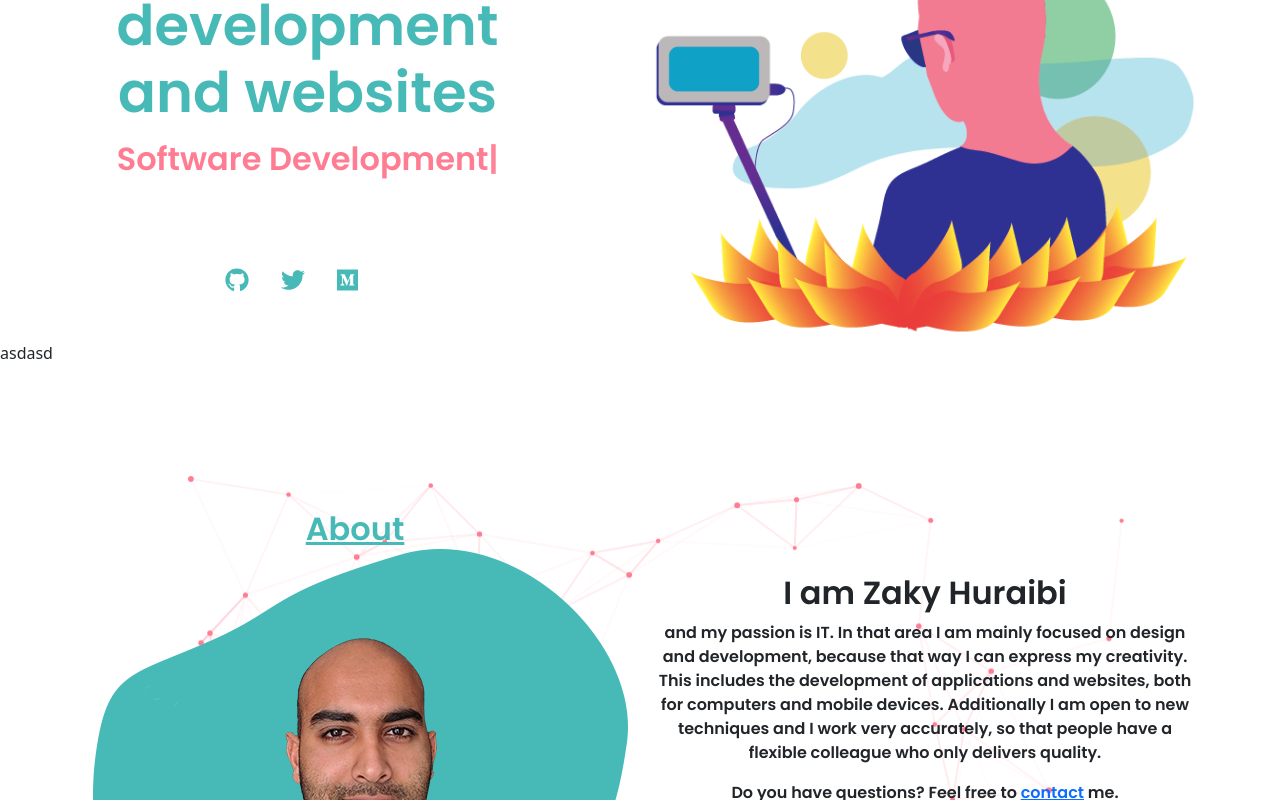
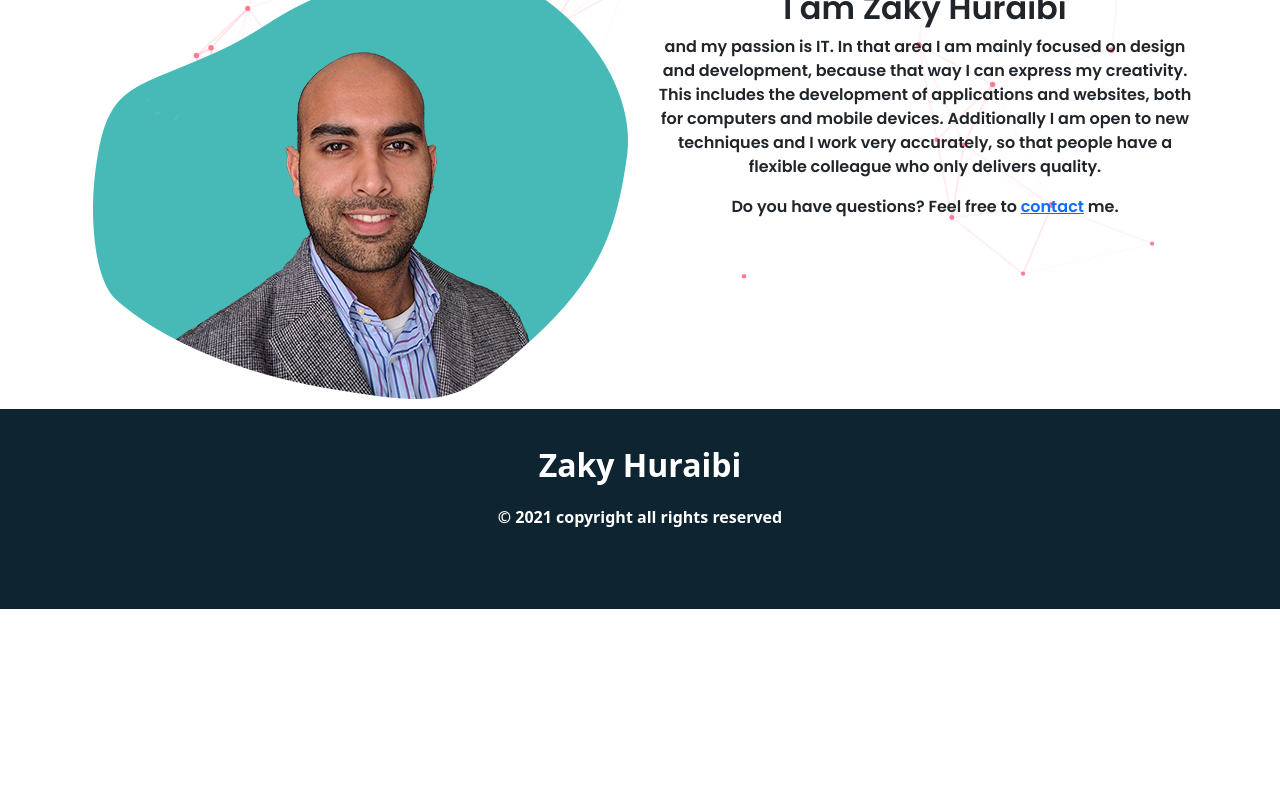
Before and after one commit to superzaky/portfolio-react, a React (Create React App) app: page /about in a window 1280 px wide. Shown: the part 220-1020 px from the top of the page. After the commit the page ends 829 px from the top, so only its background shows below. Built offline with nearby package versions, Linux system fonts and the light colour scheme.

Commit message:
change page after click on link

```diff
--- a/src/App.js
+++ b/src/App.js
@@ -5,32 +5,22 @@ import Header from "./components/Header";
 import Layout from "./components/Layout";
 import About from "./components/About";
 import Footer from "./components/Footer";
-import ParticlesComponent from './components/Particles';
 import Portfolio from "./components/Portfolio";
-import { Routes, Route, Outlet, Link } from "react-router-dom";
+import { Routes, Route, Link } from "react-router-dom";
 
 function App() {
   return (
     <>
       <Navbar />
-      <Header/>
       <Routes>
         <Route path="/" element={<Layout />}>
-          <Route index element={<About />} />
+          <Route index element={<Header />} />
           <Route path="about" element={<About />} />
           <Route path="portfolio" element={<Portfolio />} />
           <Route path="*" element={<NoMatch />} />
         </Route>
       </Routes>
-      <div className="block">
-        <ParticlesComponent id="particles" className="particles-canvas" />
-        <About />
-      </div>
       <Footer />
-            {/* An <Outlet> renders whatever child route is currently active,
-          so you can think about this <Outlet> as a placeholder for
-          the child routes we defined above. */}
-          <Outlet />
     </>
   );
 }
--- a/src/components/About.js
+++ b/src/components/About.js
@@ -1,7 +1,11 @@
 import React from 'react'
 import perfil from "../react_Zaky.png";
+import ParticlesComponent from './Particles';
+
 const About = () => {
     return (
+        <div class="block">
+            <ParticlesComponent id="particles"  className="particles-canvas"/>
             <div className="header-wrapper">
                 <div className="about-info" id="about">
                     <div class="container">
@@ -28,6 +32,7 @@ const About = () => {
                     </div>
                 </div>
             </div>
+        </div>
     )
 }
 
--- a/src/components/Header.js
+++ b/src/components/Header.js
@@ -3,9 +3,12 @@ import { ReactTyped } from "react-typed";
 import logo from "../logo.png";
 import { FontAwesomeIcon } from '@fortawesome/react-fontawesome';
 import { faGithub, faTwitter, faMedium } from '@fortawesome/free-brands-svg-icons';
+import perfil from "../react_Zaky.png";
+import About from "./About";
 
 const Header = () => {
     return (
+        <>
             <div className="header-wrapper">
                 <div className="main-info">
                     <div class="container">
@@ -38,7 +41,10 @@ const Header = () => {
                         </div>
                     </div>
                 </div>
+
             </div>
+            <About/>
+        </>
     )
 }
 
--- a/src/components/Layout.js
+++ b/src/components/Layout.js
@@ -1,11 +1,11 @@
-import React from 'react'
+import React from 'react';
+import { Outlet} from "react-router-dom";
 
 const Layout = () => {
-    return (
-        <div className="layout-wrapper">
-            asdasd
-        </div>
-    )
+  return (
+    <>
+        <Outlet />
+    </>
+  );
 }
-
-export default Layout
+export default Layout;
--- a/src/components/Navbar.js
+++ b/src/components/Navbar.js
@@ -42,7 +42,7 @@ const Navbar = () => {
               <Link className="nav-link" to="/portfolio">Portfolio</Link>
             </li>
             <li className="nav-item">
-                            <Link className="nav-link" to="/about">About</Link>
+              <Link className="nav-link" to="about">About</Link>
             </li>
           </ul>
         </div>
```
Lines whose indentation alone changed are shown as unchanged.
